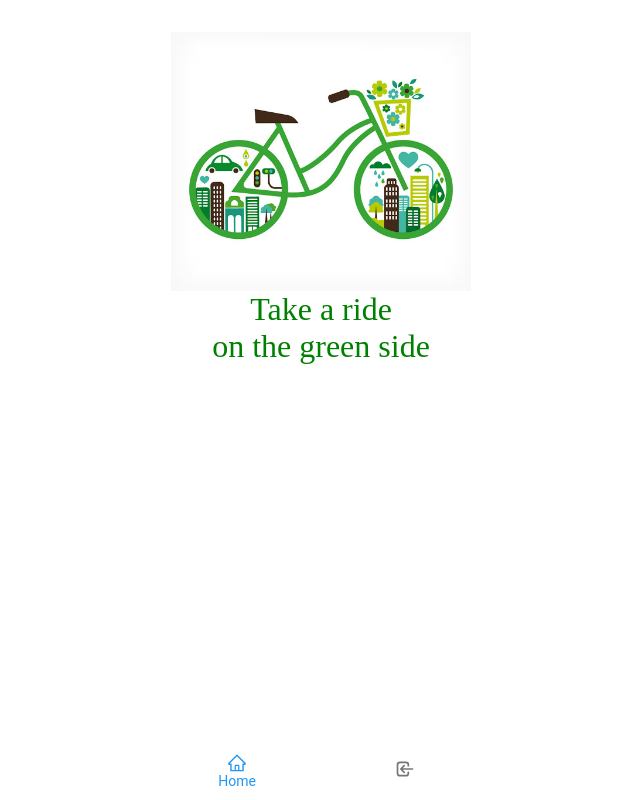
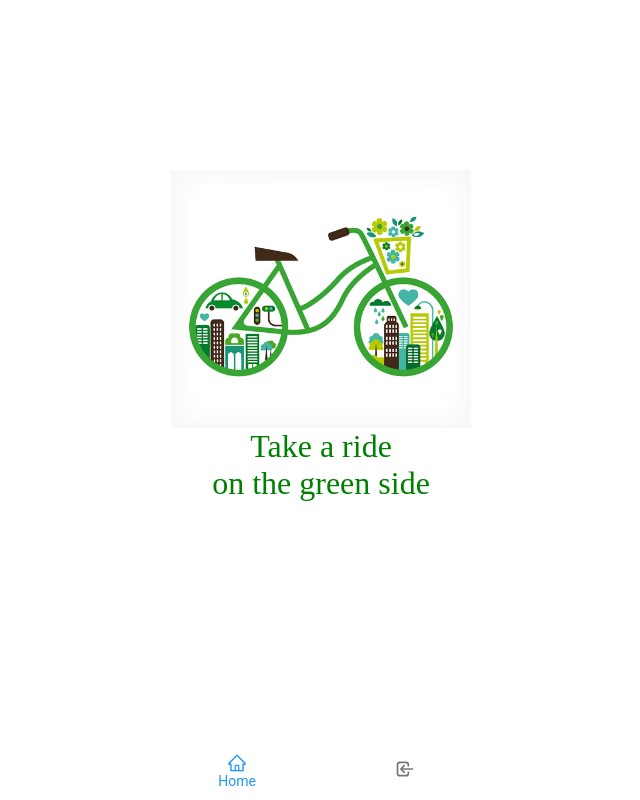
Before and after one commit to samigeorgiev/CyclePath, a React (Create React App) app in the folder client/: page / in a window 1280 px wide. Shown: the whole page, without its empty margins (319-959 px from the left). Built offline with nearby package versions, Linux system fonts and the light colour scheme; no server answers; a web font is replaced by a local one.

Commit message:
Up styles

```diff
--- a/client/src/Home/Home.module.scss
+++ b/client/src/Home/Home.module.scss
@@ -7,7 +7,8 @@
     display: flex;
     flex-direction: column;
     align-items: center;
-    padding: 2rem;
+    justify-content: center;
+    padding: 0 2rem 8rem 2rem;
 }
 
 .banner {
--- a/client/src/Profile/Profile.tsx
+++ b/client/src/Profile/Profile.tsx
@@ -14,6 +14,7 @@ const Profile: React.FC<Props> = () => {
             <Button
                 variant='contained'
                 color='primary'
+                size='large'
                 endIcon={<ImExit />}
                 onClick={logout}
             >
```
